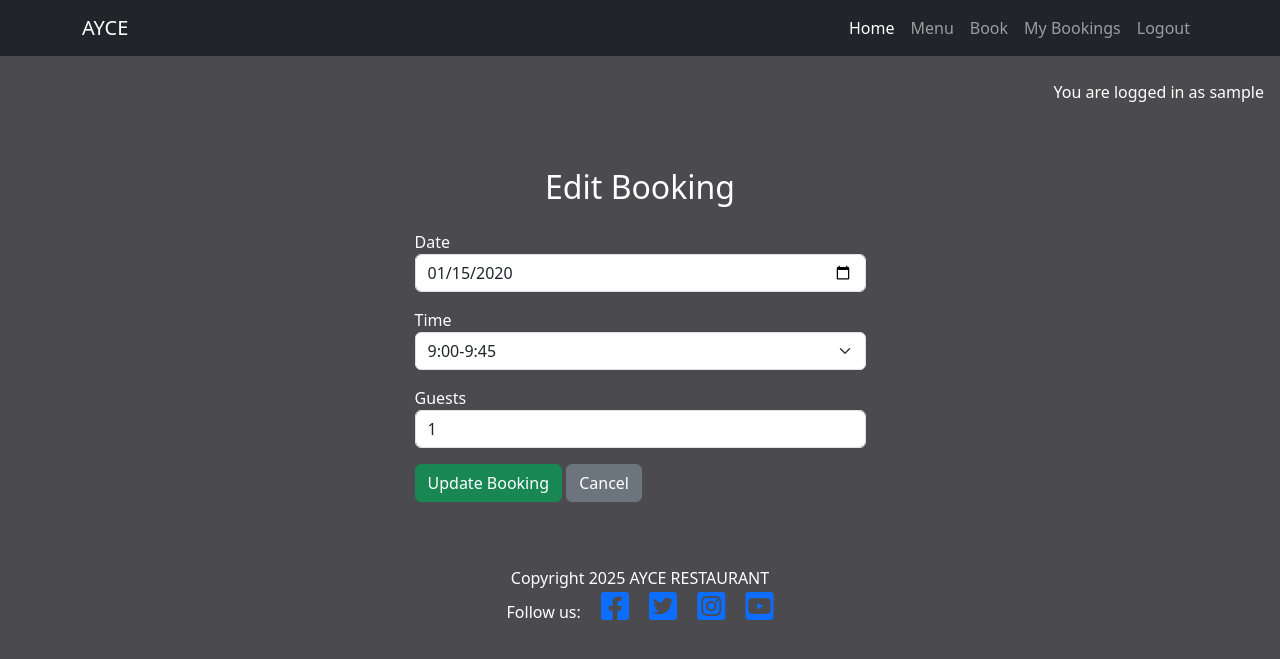
After one commit to kenneth2-3/Restaurant_booking, a Django app: page /book/edit/1/ in a window 1280 px wide. The commit adds this page. Shown: the top 659 px of the page. Run offline with Django 4.2, Linux system fonts and the light colour scheme; a user stored in the database is signed in; tables that the repository leaves empty hold one stand-in row (values such as "Sample post"); some libraries are stand-ins or nearby versions.

Commit message:
Added the edit functionality for bookings

```diff
--- /dev/null
+++ b/bookings/templates/bookings/edit_booking.html
@@ -0,0 +1,42 @@
+{% extends "base.html" %}
+
+{% block content %}
+<div class="container py-5 text-white">
+    <div class="row justify-content-center">
+        <div class="col-md-6 col-lg-5">
+            <h2 class="mb-4 text-center">Edit Booking</h2>
+
+            <form method="POST">
+                {% csrf_token %}
+
+                <div class="mb-3">
+                    <label>Date</label>
+                    <input type="date" name="date" class="form-control"
+                        value="{{ booking.date|date:'Y-m-d' }}" required>
+                </div>
+
+                <div class="mb-3">
+                    <label>Time</label>
+                    <select name="time" class="form-select" required>
+                        {% for value, label in booking.TIME_PERIODS %}
+                            <option value="{{ value }}"
+                                {% if booking.time == value %}selected{% endif %}>
+                                {{ label }}
+                            </option>
+                        {% endfor %}
+                    </select>
+                </div>
+
+                <div class="mb-3">
+                    <label>Guests</label>
+                    <input type="number" name="guests" class="form-control"
+                        value="{{ booking.guests }}" min="1" required>
+                </div>
+
+                <button type="submit" class="btn btn-success">Update Booking</button>
+                <a href="{% url 'my_bookings' %}" class="btn btn-secondary">Cancel</a>
+            </form>
+        </div>
+    </div>
+</div>
+{% endblock %}
--- a/bookings/templates/bookings/my_bookings.html
+++ b/bookings/templates/bookings/my_bookings.html
@@ -29,6 +29,10 @@
                         </td>
                         <td>
                             <td class="d-flex gap-2">
+                                <a href="{% url 'edit_booking' booking.id %}"
+                                    class="btn btn-info btn-sm">
+                                    Edit
+                                </a>
                                 {% if not booking.canceled %}
                                     <a href="{% url 'cancel_booking' booking.id %}" class="btn btn-warning btn-sm">
                                         Cancel
--- a/bookings/urls.py
+++ b/bookings/urls.py
@@ -11,4 +11,5 @@ urlpatterns = [
     path('cancel/<int:pk>/', views.cancel_booking, name='cancel_booking'),
     path('cancelled/', lambda r: render(r, 'bookings/cancel_success.html'), name='cancel_success'),
     path('delete/<int:booking_id>/', views.delete_booking, name='delete_booking'),
+    path('edit/<int:booking_id>/', views.edit_booking, name='edit_booking'),
 ]
--- a/bookings/views.py
+++ b/bookings/views.py
@@ -3,6 +3,7 @@ from .forms import BookingForm
 from django.http import HttpResponseNotFound
 from django.contrib import messages
 from .models import Booking
+from datetime import date
 from django.contrib.admin.views.decorators import staff_member_required
 from django.contrib.auth.decorators import login_required
 
@@ -55,6 +56,36 @@ def delete_booking(request, booking_id):
     messages.success(request, "Booking deleted successfully.")
     return redirect('my_bookings')
 
+@login_required
+def edit_booking(request, booking_id):
+    booking = get_object_or_404(Booking, id=booking_id, user=request.user)
+
+    if request.method == "POST":
+        new_date = request.POST.get("date")
+        new_time = request.POST.get("time")
+        new_guests = request.POST.get("guests")
+
+        if new_date < str(date.today()):
+            messages.error(request, "You cannot select a past date.")
+            return redirect("edit_booking", booking_id=booking.id)
+
+        booking.date = new_date
+        booking.time = new_time
+        booking.guests = new_guests
+        booking.save()
+
+        messages.success(request, "Booking updated successfully.")
+        return redirect("my_bookings")
+
+    return render(
+        request,
+        "bookings/edit_booking.html",
+        {
+            "booking": booking,
+            "today": date.today()
+        }
+    )
+
 
 @staff_member_required
 def manage_bookings(request):
```
